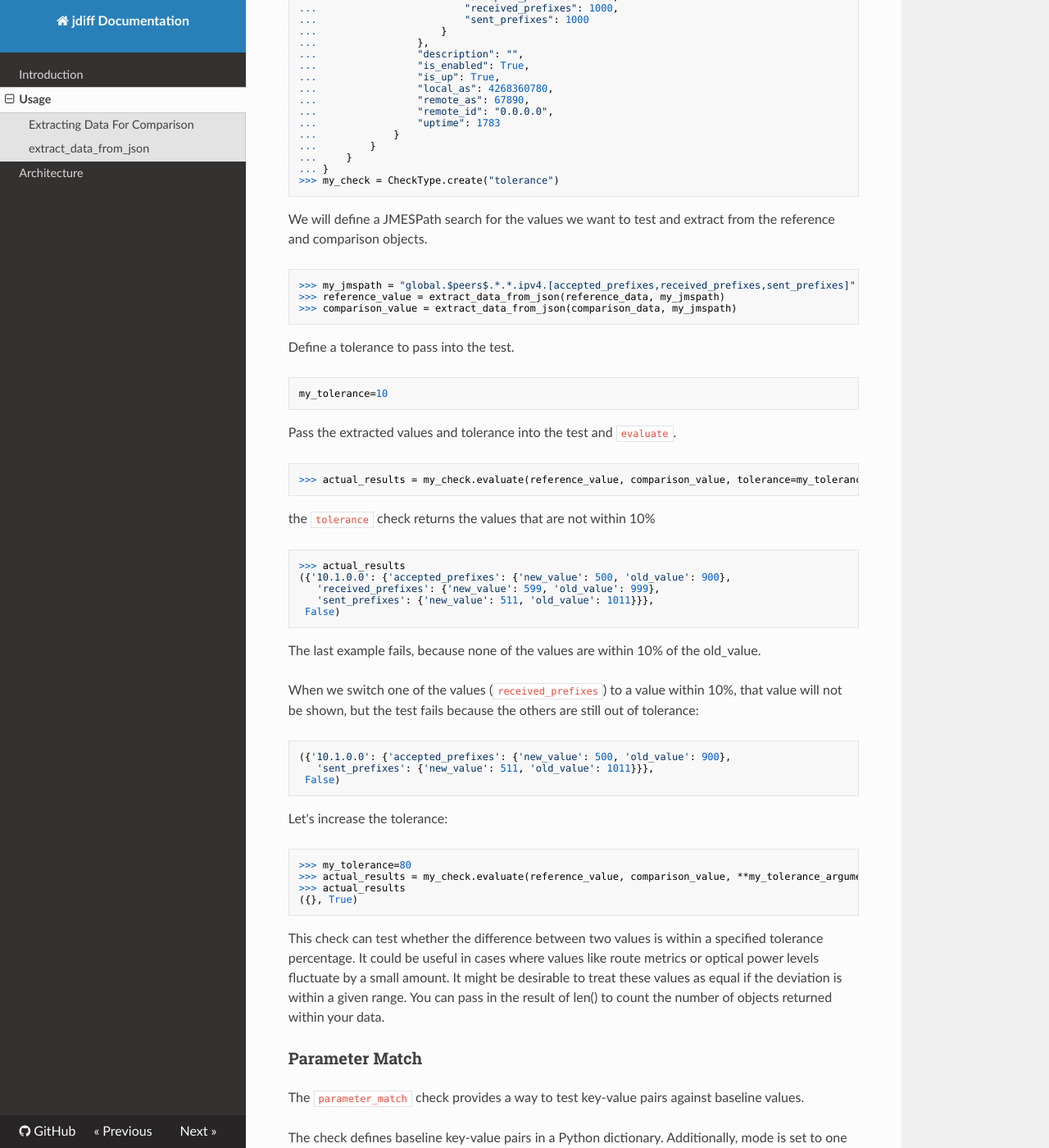
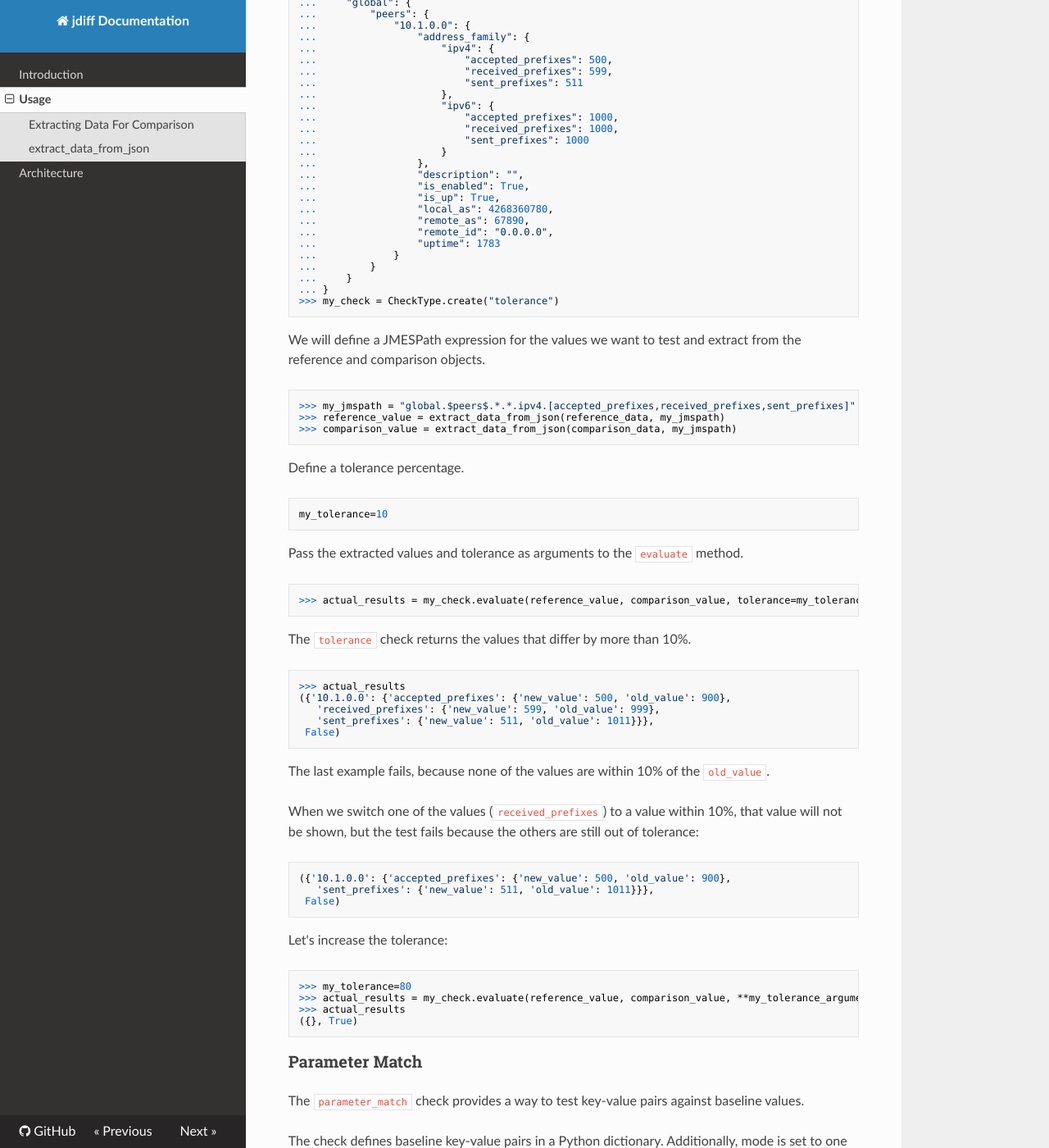
Before and after one commit to networktocode/jdiff, an MkDocs documentation site: the page built from docs/usage.md, in a window 1280 px wide and 1400 px high, scrolled down 4297 px. Shown: the whole window at 82% size. Built offline with MkDocs 1.6.1, drawn with Linux system fonts in a browser that asks for light colours; nearby versions of some CDN libraries; some of the changed text lies outside the part shown.

Commit message:
doc updates from review

````diff
--- a/docs/usage.md
+++ b/docs/usage.md
@@ -121,7 +121,7 @@ Examples:
     }
 
 ```
-Create an instance of CheckType object with 'exact_match' as check-type argument.
+Create an instance of `CheckType` object with 'exact_match' as check-type argument.
 
 ```python
 >>> my_check = CheckType.create(check_type="exact_match")
@@ -129,7 +129,7 @@ Create an instance of CheckType object with 'exact_match' as check-type argument
 >>> <jdiff.check_types.ExactMatchType object at 0x10ac00f10>
 ```
 
-Use the evaluate method to return the result.
+Use the `evaluate` method to return the result.
 
 ```python
 >>> result = my_check.evaluate(reference_data, comparison_data)
@@ -167,7 +167,7 @@ Let's see a better way to run `exact_match` for this specific case. Because ther
  False)
 ```
 
-In this case, we only want to compare the value of a single key, the `interfaceStatus` key. So we define the JMESPath logic to take the name and the interfaceStatus values from all the interface objects in the data object.
+In this case, we only want to compare the value of a single key, the `interfaceStatus` key. So we define the JMESPath expression to take the name and the interfaceStatus values from all the interface objects in the data object.
 
 
 ### Tolerance
@@ -235,21 +237,22 @@ Let's have a look at a couple of examples:
 ... }
 >>> my_check = CheckType.create("tolerance")
 ```
-We will define a JMESPath search for the values we want to test and extract from the reference and comparison objects.
+We will define a JMESPath expression for the values we want to test and extract from the reference and comparison objects.
 ```python
 >>> my_jmspath = "global.$peers$.*.*.ipv4.[accepted_prefixes,received_prefixes,sent_prefixes]"
 >>> reference_value = extract_data_from_json(reference_data, my_jmspath)
 >>> comparison_value = extract_data_from_json(comparison_data, my_jmspath)
 ```
-Define a tolerance to pass into the test.
+
+Define a tolerance percentage.
 ```python
 my_tolerance=10
 ```
-Pass the extracted values and tolerance into the test and `evaluate`.
+Pass the extracted values and tolerance as arguments to the `evaluate` method.
 ```python
 >>> actual_results = my_check.evaluate(reference_value, comparison_value, tolerance=my_tolerance)
 ```
-the `tolerance` check returns the values that are not within 10%
+The `tolerance` check returns the values that differ by more than 10%.
 ```python
 >>> actual_results
 ({'10.1.0.0': {'accepted_prefixes': {'new_value': 500, 'old_value': 900},
@@ -257,7 +260,7 @@ the `tolerance` check returns the values that are not within 10%
    'sent_prefixes': {'new_value': 511, 'old_value': 1011}}},
  False)
 ```
-The last example fails, because none of the values are within 10% of the old_value.
+The last example fails, because none of the values are within 10% of the `old_value`.
 
 When we switch one of the values (`received_prefixes`) to a value within 10%, that value will not be shown, but the test fails because the others are still out of tolerance:
 
@@ -275,8 +278,6 @@ Let's increase the tolerance:
 >>> actual_results
 ({}, True)
 ```
-
-This check can test whether the difference between two values is within a specified tolerance percentage. It could be useful in cases where values like route metrics or optical power levels fluctuate by a small amount. It might be desirable to treat these values as equal if the deviation is within a given range. You can pass in the result of len() to count the number of objects returned within your data.
 
 ### Parameter Match
 
@@ -327,7 +328,7 @@ For example, in network data:
 >>> comparison_value = extract_data_from_json(comparison_data, my_jmspath)
 ```
 
-This test requires a mode argument; match in this case matches the keys and values in the "params" to the keys and values in the data.
+This test requires a `mode` argument; `match` in this case matches the keys and values in the "params" to the keys and values in the data.
 ```python
 >>> actual_results = my_check.evaluate(
         post_value,
@@ -341,7 +342,7 @@ This test requires a mode argument; match in this case matches the keys and valu
 ({'Management1': {'interfaceStatus': 'down'}}, False)
 ```
 
-mode: no-match - return the keys and values from the test object that do not match the keys and values provided in "params"
+mode: `no-match` - return the keys and values from the test object that do not match the keys and values provided in "params"
 ```python
 >>> my_parameter_match =
 >>> actual_results = my_check.evaluate(
````
Also changed, not shown: other parts of docs/usage.md (+9 -7 lines), docs/index.md (+2 -6 lines).
